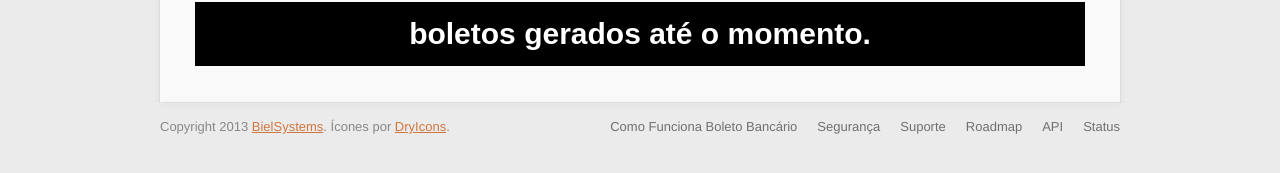
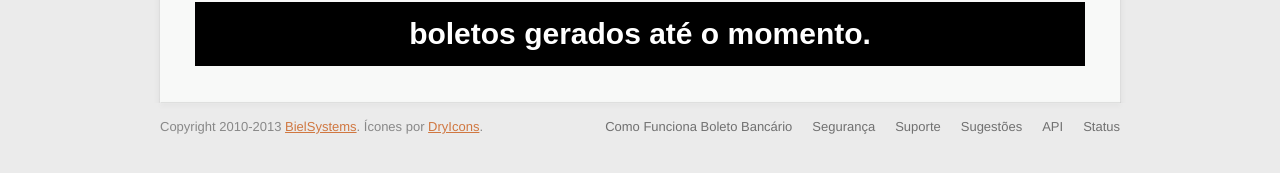
Before and after one commit to CobreGratis/cobregratis.github.io, a Jekyll site: the page built from index.html, in a window 1280 px wide. Shown: the part 483-656 px from the top of the page. Built offline with Jekyll 4.4.1, drawn with Linux system fonts in a browser that asks for light colours; nearby versions of some CDN libraries; some web fonts are replaced; comment, search, counter and statistics services are not loaded.

Commit message:
change copyright

```diff
--- a/_layouts/default.html
+++ b/_layouts/default.html
@@ -116,12 +116,12 @@
 		<div class="bottom"></div>
 	</div>
 	<div id="footer" class="page">
-		<p>Copyright 2013 <a href="http://bielsystems.com.br">BielSystems</a>. Ícones por <a href="http://dryicons.com">DryIcons</a>.</p>
+		<p>Copyright 2010-2013 <a href="http://bielsystems.com.br">BielSystems</a>. Ícones por <a href="http://dryicons.com">DryIcons</a>.</p>
 		<ul>
 			<li><a href="/como-funciona-boleto-bancario">Como Funciona Boleto Bancário</a></li>
 			<li><a href="/seguranca">Segurança</a></li>
 			<li><a href="http://suporte.cobregratis.com.br">Suporte</a></li>
-			<li><a href="http://roadmap.cobregratis.com.br/">Roadmap</a></li>
+			<li><a href="http://roadmap.cobregratis.com.br/">Sugestões</a></li>
 			<li><a href="https://github.com/BielSystems/cobregratis-api">API</a></li>
 			<li><a href="http://status.cobregratis.com.br/">Status</a></li>
 		</ul>
```
